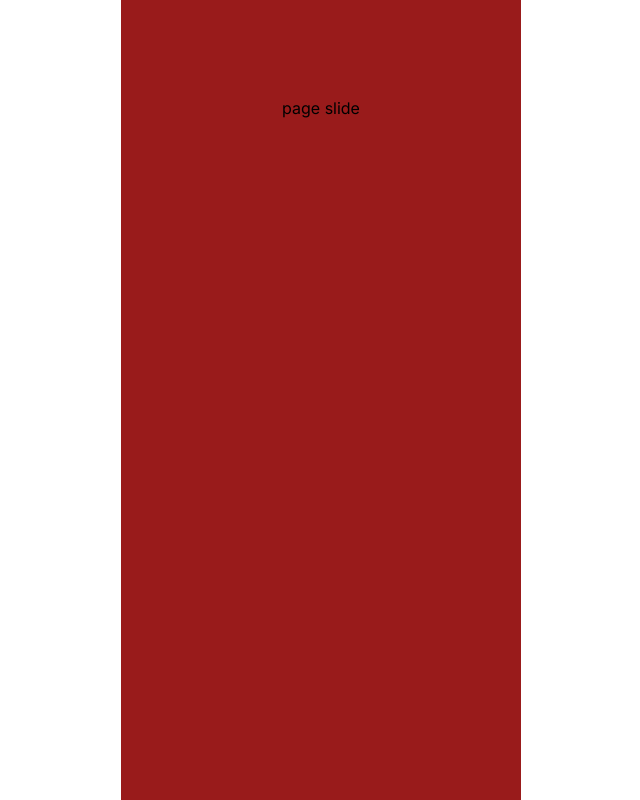
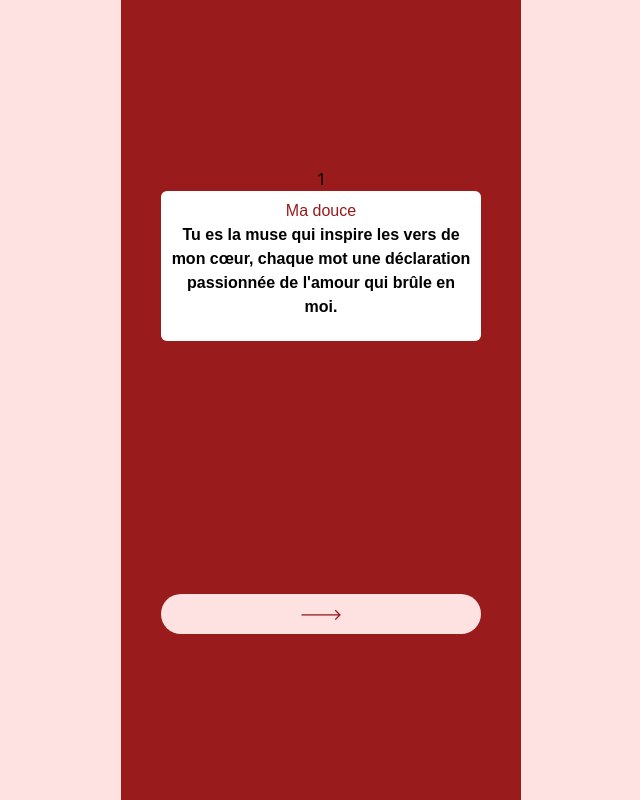
Before and after one commit to A-DRAMANE/valentin-question, a Next.js app: page /slider in a window 1280 px wide. Shown: the whole page, without its empty margins (319-959 px from the left). Built offline with nearby package versions, Linux system fonts and the light colour scheme.

Commit message:
app done

```diff
--- /dev/null
+++ b/annimations/QuestionAnnim.tsx
@@ -0,0 +1,18 @@
+"use client";
+
+import Lottie from "lottie-react"
+import valentin from '@/annimations/assets/ourse.json'
+
+interface props {
+    isEnd:()=> void
+}
+
+function QuestionAnnim() {
+  return (
+    <div className="justify-center items-center flex ">
+        <Lottie size={5000}  animationData={valentin} loop />
+    </div>
+  )
+}
+
+export default QuestionAnnim
--- /dev/null
+++ b/annimations/ReponseAnnim.tsx
@@ -0,0 +1,18 @@
+"use client";
+
+import Lottie from "lottie-react"
+import valentin from '@/annimations/assets/bisous.json'
+
+interface props {
+    isEnd:()=> void
+}
+
+function ReponseAnnim() {
+  return (
+    <div className="justify-center items-center flex ">
+        <Lottie size={5000}  animationData={valentin} loop />
+    </div>
+  )
+}
+
+export default ReponseAnnim
--- a/app/globals.css
+++ b/app/globals.css
@@ -1,6 +1,7 @@
 @tailwind base;
 @tailwind components;
 @tailwind utilities;
+@import url('https://fonts.googleapis.com/css2?family=Dancing+Script&family=Montserrat+Alternates:wght@500&display=swap');
 
 :root {
   --foreground-rgb: 0, 0, 0;
--- a/app/layout.tsx
+++ b/app/layout.tsx
@@ -2,6 +2,7 @@ import type { Metadata } from "next";
 import { Inter } from "next/font/google";
 import "./globals.css";
 import "@/styles/transition.css"
+import "@/styles/style.css"
 
 const inter = Inter({ subsets: ["latin"] });
 
@@ -18,8 +19,8 @@ export default function RootLayout({
   return (
     <html lang="en">
       <body className={inter.className}>
-        <main className="flex justify-center items-center h-[100vh] ">
-          <div className="bg-red-800 p-24 sm:w-[400px] w-full h-full flex flex-col items-center justify-between">
+        <main className="flex justify-center items-center h-[100vh] bg-red-100">
+          <div className="bg-red-800 p-10 sm:w-[400px] w-full h-full flex flex-col items-center justify-between">
           {children}
           </div>
         </main>
--- a/app/page.tsx
+++ b/app/page.tsx
@@ -15,7 +15,7 @@ export default function Home() {
   return (
     <>
       <HomeAnnim isEnd={isEnd}/>
-      {showButton&&<ButtonNext/>}
+      {showButton&&<ButtonNext root="slider"/>}
     </>
   );
 }
--- a/app/question/page.tsx
+++ b/app/question/page.tsx
@@ -1,8 +1,33 @@
-import React from 'react'
+"use client";
+
+import QuestionAnnim from '@/annimations/QuestionAnnim'
+import Link from 'next/link';
+import React, { useState } from 'react'
 
 function page() {
+  const [btnSize,setbtnSize] = useState(1)
+  const [btngap,setbtngap] = useState(2)
+
+  const handle = ()=>{
+    setbtngap(btngap+2)
+    setbtnSize(btnSize+.1)
+  }
+
   return (
-    <div>page question</div>
+    <div>
+      <QuestionAnnim/>
+      <div className='opacity-fade bg-white my-text text-red-800 min-h-[150px] w-full p-2 rounded-md'>
+        <p className="">alors</p>
+        <p className="font-bold text-black">Veux-tu etre ma valentine ?</p>
+      </div>
+      <div style={{gap:btngap}} className="pt-3 flex flex-col justify-between gap-2">
+        <button style={{scale:btnSize}} className={`bg-green-700 p-2 w-full h-[${btnSize}%]`}>
+          <Link href={"/reponse"}>OUI</Link>
+        </button>
+
+        <button onClick={handle} className='bg-red-950 p-2 w-full'>NON</button>
+      </div>
+    </div>
   )
 }
 
--- /dev/null
+++ b/app/reponse/page.tsx
@@ -0,0 +1,25 @@
+"use client";
+
+import QuestionAnnim from '@/annimations/QuestionAnnim'
+import ReponseAnnim from '@/annimations/ReponseAnnim';
+import React, { useState } from 'react'
+
+function page() {
+  const [btnSize,setbtnSize] = useState(1)
+  const [btngap,setbtngap] = useState(2)
+
+  const handle = ()=>{
+    setbtngap(btngap+2)
+    setbtnSize(btnSize+.1)
+  }
+
+  return (
+    <div>
+      {/* <QuestionAnnim/> */}
+      <ReponseAnnim/>
+      <p>Je savais que tu ne pouvais pas vivre sans moi, prend tes bisous mon papillon.</p>
+    </div>
+  )
+}
+
+export default page
--- a/app/slider/page.tsx
+++ b/app/slider/page.tsx
@@ -1,12 +1,31 @@
+"use client";
+import ButtonNext from '@/components/buttons/ButtonNext';
+import ButtonNextSlid from '@/components/buttons/ButtonNextSlid';
+import { slideText } from '@/constatants/text';
 import Link from 'next/link'
-import React from 'react'
+import React, { useState } from 'react'
 
 function page() {
+  const [level,setLevel] = useState(0)
+
+  const handle = ()=>{
+    setLevel(level+1)
+  }
+
   return (
-    <div>
-        <Link className='w-full' href="/">
-            page slide
-        </Link>
+    <div className="h-full w-full flex flex-col justify-around items-center">
+      <div className="">
+        <p className='text-center'>{level+1}</p>
+        <div className='opacity-fade bg-white my-text text-red-800 min-h-[150px] w-full p-2 rounded-md'>
+          <p className="">Ma douce</p>
+          <p className="font-bold text-black">{slideText[level].text}</p>
+        </div>
+      </div>
+      {level==2?
+      <ButtonNext text="J'ai une question pour toi" root={"question"} />
+      :
+      <ButtonNextSlid handle={handle} />
+      }
     </div>
   )
 }
--- a/components/buttons/ButtonNext.tsx
+++ b/components/buttons/ButtonNext.tsx
@@ -2,12 +2,16 @@
 import Link from 'next/link';
 import React from 'react'
 
-function ButtonNext() {
+interface props{
+  root:string;
+  text?:string;
+}
+function ButtonNext({root,text='--->'}:props) {
   return (
     <>
-    <Link className='w-full' href="/slider">
+    <Link className='w-full' href={`/${root}`}>
       <button className='opacity-fade transition ease-in-out text-red-800 bg-red-100 w-full p-2 rounded-full hover:bg-red-900 hover:text-white hover:-translate-y-1 hover:scale-110 '>
-        {'--->'}
+        {text}
       </button>
     </Link>
     </>
--- /dev/null
+++ b/components/buttons/ButtonNextSlid.tsx
@@ -0,0 +1,17 @@
+"use client";
+import React from 'react'
+
+interface props{
+  handle:()=>void
+}
+function ButtonNextSlid({handle}:props) {
+  return (
+    <>
+      <button onClick={handle} className='opacity-fade transition ease-in-out text-red-800 bg-red-100 w-full p-2 rounded-full hover:bg-red-900 hover:text-white hover:-translate-y-1 hover:scale-110 '>
+        {'--->'}
+      </button>
+    </>
+  )
+}
+
+export default ButtonNextSlid
--- /dev/null
+++ b/constatants/text.ts
@@ -0,0 +1,14 @@
+export const slideText = [
+    {
+        id:1,
+        text: "Tu es la muse qui inspire les vers de mon cœur, chaque mot une déclaration passionnée de l'amour qui brûle en moi."
+    },
+    {
+        id:2,
+        text: "Dans le livre de ma vie, chaque page est imprégnée de ton amour, chaque chapitre raconte notre histoire merveilleuse."
+    },
+    {
+        id:3,
+        text: "Chaque regard échangé entre nous est un poème silencieux, une histoire d'amour écrite dans le langage des regards."
+    },
+]
--- /dev/null
+++ b/styles/style.css
@@ -0,0 +1,5 @@
+.my-text {
+    font-family: 'Montserrat Alternates', sans-serif;
+    font-size: 1em;
+    text-align: center;
+}
```
